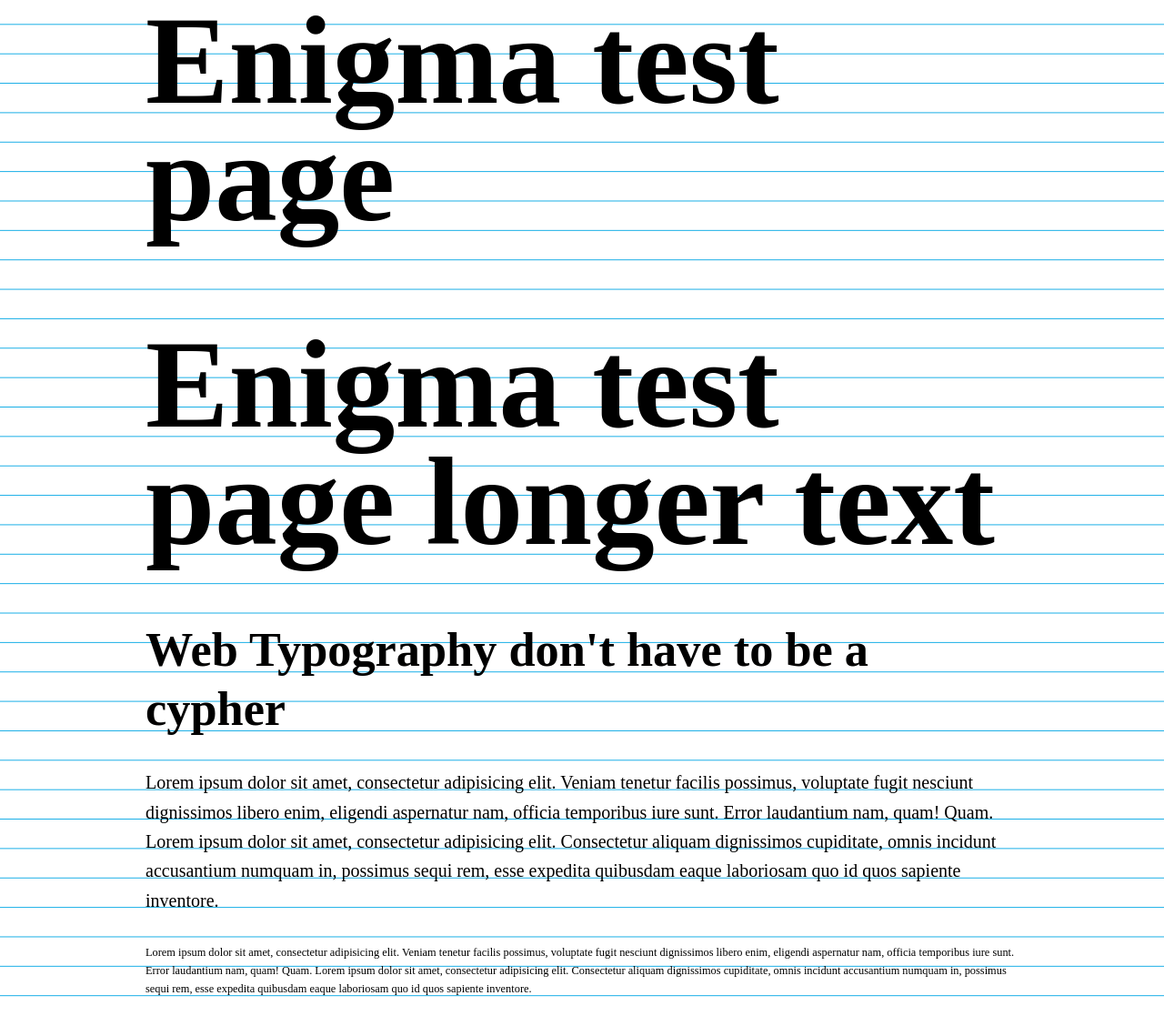
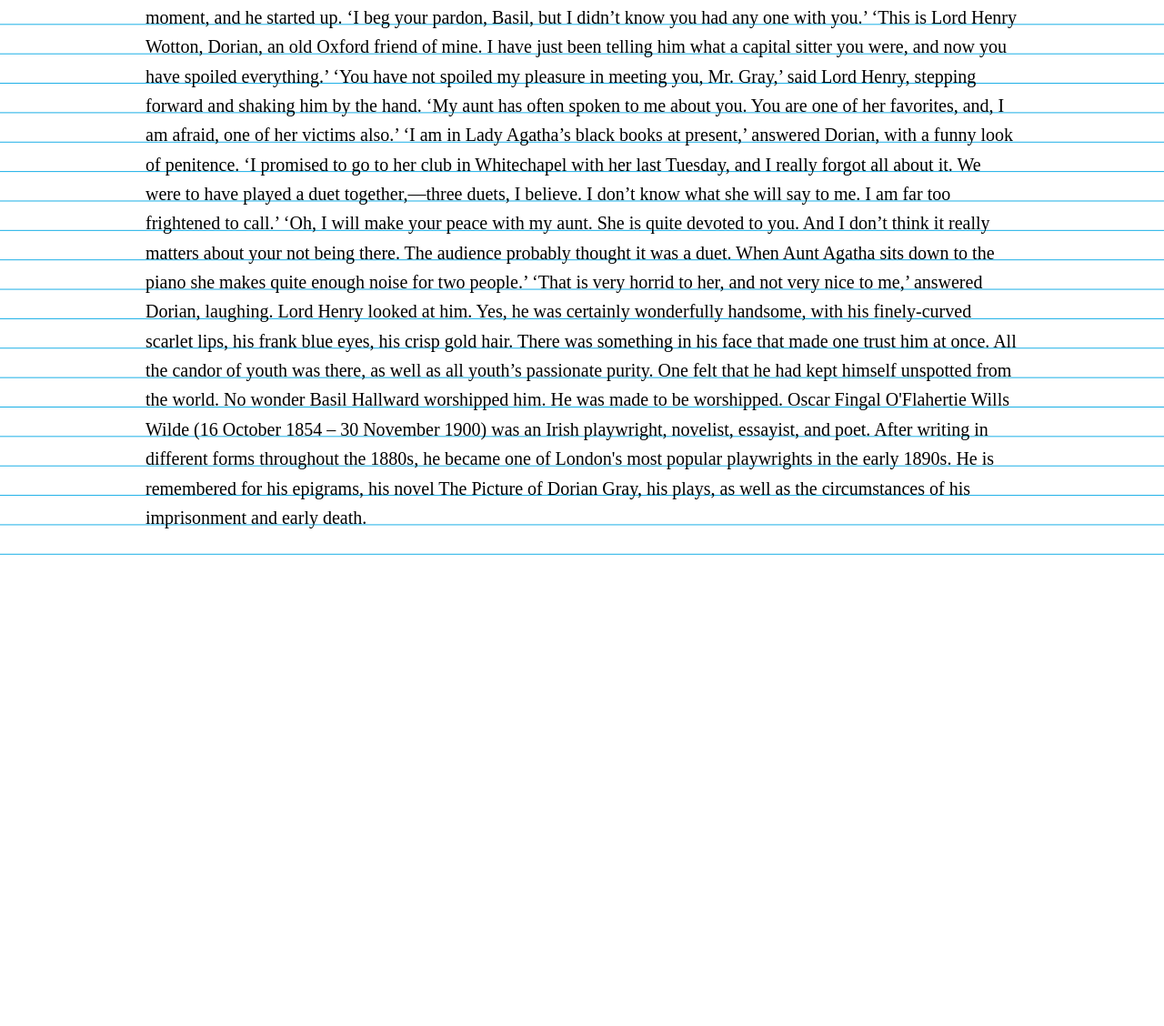
Before and after one commit to Pustelto/Enigma, a website: page index.html in a window 1280 px wide. Shown: the part 159-1287 px from the top of the page at 91% size. After the commit the page ends 800 px from the top, so only its background shows below. Drawn offline with Linux system fonts and the light colour scheme.

Commit message:
text for test page

```diff
--- a/index.html
+++ b/index.html
@@ -9,22 +9,32 @@
     <link rel="stylesheet" href="css/main.css">
 </head>
 <body>
-    <p>Check line</p>
-    <p>Check line</p>
-    <h1>Enigma test page</h1>
-    <h1>Enigma test page longer text</h1>
-    <h2>Web Typography don't have to be a cypher</h2>
-    <p>Lorem ipsum dolor sit amet, consectetur adipisicing elit. Veniam tenetur facilis possimus, voluptate fugit nesciunt dignissimos libero enim, eligendi aspernatur nam, officia temporibus iure sunt. Error laudantium nam, quam! Quam. Lorem ipsum dolor sit amet, consectetur adipisicing elit. Consectetur aliquam dignissimos cupiditate, omnis incidunt accusantium numquam in, possimus sequi rem, esse expedita quibusdam eaque laboriosam quo id quos sapiente inventore.</p>
-    <p class="small">Lorem ipsum dolor sit amet, consectetur adipisicing elit. Veniam tenetur facilis possimus, voluptate fugit nesciunt dignissimos libero enim, eligendi aspernatur nam, officia temporibus iure sunt. Error laudantium nam, quam! Quam. Lorem ipsum dolor sit amet, consectetur adipisicing elit. Consectetur aliquam dignissimos cupiditate, omnis incidunt accusantium numquam in, possimus sequi rem, esse expedita quibusdam eaque laboriosam quo id quos sapiente inventore.</p>
-    <p class="smaller">Lorem ipsum dolor sit amet, consectetur adipisicing elit. Veniam tenetur facilis possimus, voluptate fugit nesciunt dignissimos libero enim, eligendi aspernatur nam, officia temporibus iure sunt. Error laudantium nam, quam! Quam. Lorem ipsum dolor sit amet, consectetur adipisicing elit. Consectetur aliquam dignissimos cupiditate, omnis incidunt accusantium numquam in, possimus sequi rem, esse expedita quibusdam eaque laboriosam quo id quos sapiente inventore.</p>
-    <p class="tiny">Lorem ipsum dolor sit amet, consectetur adipisicing elit. Veniam tenetur facilis possimus, voluptate fugit nesciunt dignissimos libero enim, eligendi aspernatur nam, officia temporibus iure sunt. Error laudantium nam, quam! Quam. Lorem ipsum dolor sit amet, consectetur adipisicing elit. Consectetur aliquam dignissimos cupiditate, omnis incidunt accusantium numquam in, possimus sequi rem, esse expedita quibusdam eaque laboriosam quo id quos sapiente inventore.</p>
-    <p class="nano">Lorem ipsum dolor sit amet, consectetur adipisicing elit. Veniam tenetur facilis possimus, voluptate fugit nesciunt dignissimos libero enim, eligendi aspernatur nam, officia temporibus iure sunt. Error laudantium nam, quam! Quam. Lorem ipsum dolor sit amet, consectetur adipisicing elit. Consectetur aliquam dignissimos cupiditate, omnis incidunt accusantium numquam in, possimus sequi rem, esse expedita quibusdam eaque laboriosam quo id quos sapiente inventore.</p>
-    <h3>Some heading</h3>
-    <p>Lorem ipsum dolor sit amet, consectetur adipisicing elit. Numquam temporibus illum alias asperiores voluptas quos rerum culpa, maiores ratione ipsum! Eius nostrum, architecto aperiam dolores, vero delectus incidunt placeat esse.</p>
-    <p>Lorem ipsum dolor sit amet, consectetur adipisicing elit. Veniam tenetur facilis possimus, voluptate fugit nesciunt dignissimos libero enim, eligendi aspernatur nam, officia temporibus iure sunt. Error laudantium nam, quam! Quam. Lorem ipsum dolor sit amet, consectetur adipisicing elit. Consectetur aliquam dignissimos cupiditate, omnis incidunt accusantium numquam in, possimus sequi rem, esse expedita quibusdam eaque laboriosam quo id quos sapiente inventore. Lorem ipsum dolor sit amet, consectetur adipisicing elit. Dolorum expedita a aut sequi beatae, minima ducimus magnam culpa! Placeat minima quos cupiditate illo minus debitis ullam animi nesciunt nostrum earum.</p>
-    <p>Lorem ipsum dolor sit amet, consectetur adipisicing elit. Veniam tenetur facilis possimus, voluptate fugit nesciunt dignissimos libero enim, eligendi aspernatur nam, officia temporibus iure sunt. Error laudantium nam, quam! Quam. Lorem ipsum dolor sit amet, consectetur adipisicing elit. Consectetur aliquam dignissimos cupiditate, omnis incidunt accusantium numquam in, possimus sequi rem, esse expedita quibusdam eaque laboriosam quo id quos sapiente inventore. Lorem ipsum dolor sit amet, consectetur adipisicing elit. Dolorum expedita a aut sequi beatae, minima ducimus magnam culpa! Placeat minima quos cupiditate illo minus debitis ullam animi nesciunt nostrum earum.</p>
-    <h3>Longer heading, possibly long enough to break to a new line</h3>
-    <p>Lorem ipsum dolor sit amet, consectetur adipisicing elit. Veniam tenetur facilis possimus, voluptate fugit nesciunt dignissimos libero enim, eligendi aspernatur nam, officia temporibus iure sunt. Error laudantium nam, quam! Quam. Lorem ipsum dolor sit amet, consectetur adipisicing elit. Consectetur aliquam dignissimos cupiditate, omnis incidunt accusantium numquam in, possimus sequi rem, esse expedita quibusdam eaque laboriosam quo id quos sapiente inventore. Lorem ipsum dolor sit amet, consectetur adipisicing elit. Dolorum expedita a aut sequi beatae, minima ducimus magnam culpa! Placeat minima quos cupiditate illo minus debitis ullam animi nesciunt nostrum earum.</p>
-    <p>Lorem ipsum dolor sit amet, consectetur adipisicing elit. Veniam tenetur facilis possimus, voluptate fugit nesciunt dignissimos libero enim, eligendi aspernatur nam, officia temporibus iure sunt. Error laudantium nam, quam! Quam. Lorem ipsum dolor sit amet, consectetur adipisicing elit. Consectetur aliquam dignissimos cupiditate, omnis incidunt accusantium numquam in, possimus sequi rem, esse expedita quibusdam eaque laboriosam quo id quos sapiente inventore.</p>
+The Picture of Dorian Gray
+
+Oscar Wilde
+
+Chapter II
+
+As they entered they saw Dorian Gray. He was seated at the piano, with his back to them, turning over the pages
+of a volume of Schumann’s ‘Forest Scenes.’ ‘You must lend me these, Basil,’ he cried. ‘I want to learn them. They are perfectly charming.’
+
+‘That entirely depends on how you sit to-day, Dorian.’
+
+‘Oh, I am tired of sitting, and I don’t want a life-sized portrait of myself,’ answered the lad, swinging round on the music-stool, in a wilful, petulant manner. When he caught sight of Lord Henry, a faint blush colored his cheeks for a moment, and he started up. ‘I beg your pardon, Basil, but I didn’t know you had any one with you.’
+
+‘This is Lord Henry Wotton, Dorian, an old Oxford friend of mine. I have just been telling him what a capital sitter you were, and now you have spoiled everything.’
+
+‘You have not spoiled my pleasure in meeting you, Mr. Gray,’ said Lord Henry, stepping forward and shaking him by the hand. ‘My aunt has often spoken to me about you. You are one of her favorites, and, I am afraid, one of her victims also.’
+
+‘I am in Lady Agatha’s black books at present,’ answered Dorian, with a funny look of penitence. ‘I promised to go to her club in Whitechapel with her last Tuesday, and I really forgot all about it. We were to have played a duet together,—three duets, I believe. I don’t know what she will say to me. I am far too frightened to call.’
+
+‘Oh, I will make your peace with my aunt. She is quite devoted to you. And I don’t think it really matters about your not being there. The audience probably thought it was a duet. When Aunt Agatha sits down to the piano she makes quite enough noise for two people.’
+
+‘That is very horrid to her, and not very nice to me,’ answered Dorian, laughing.
+
+Lord Henry looked at him. Yes, he was certainly wonderfully handsome, with his finely-curved scarlet lips, his frank blue eyes, his crisp gold hair. There was something in his face that made one trust him at once. All the candor of youth was there, as well as all youth’s passionate purity. One felt that he had kept himself unspotted from the world. No wonder Basil Hallward worshipped him. He was made to be worshipped.
+
+
+Oscar Fingal O'Flahertie Wills Wilde (16 October 1854 – 30 November 1900) was an Irish playwright, novelist, essayist, and poet. After writing in different forms throughout the 1880s, he became one of London's most popular playwrights in the early 1890s. He is remembered for his epigrams, his novel The Picture of Dorian Gray, his plays, as well as the circumstances of his imprisonment and early death.
 </body>
 </html>
```
